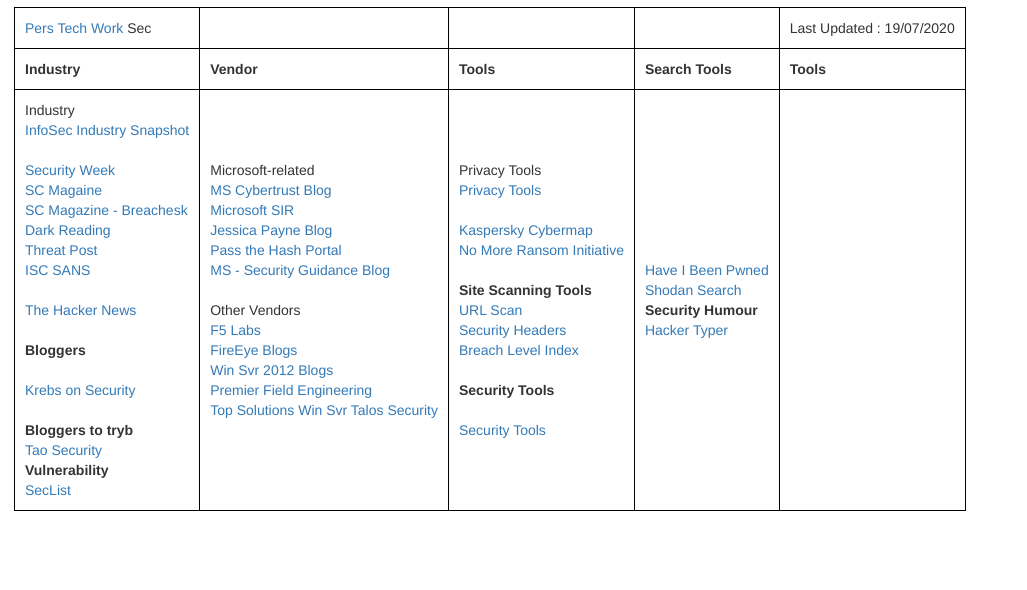
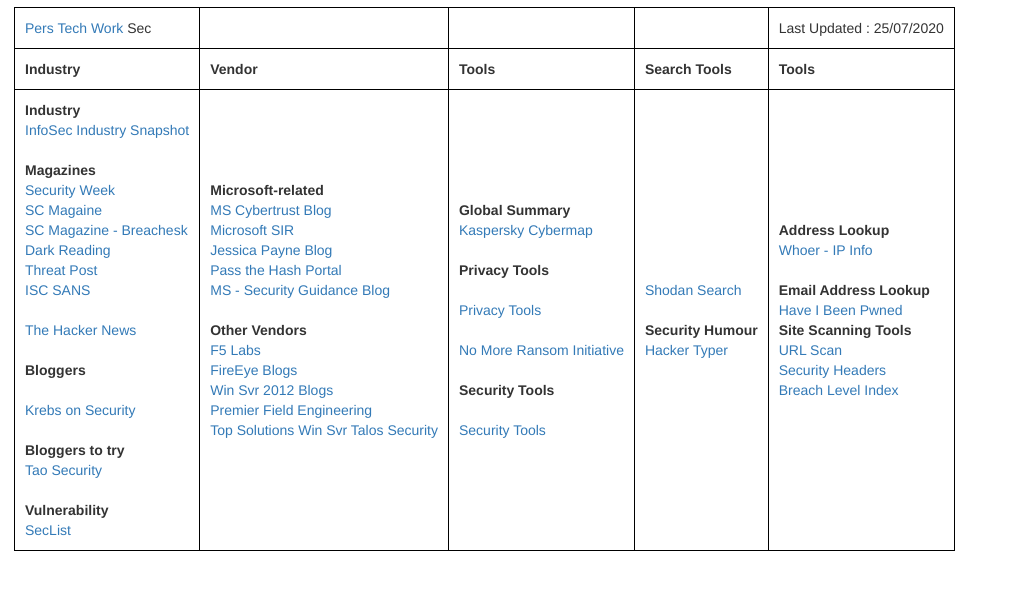
Before and after one commit to chrisstallard-code/chrisstallard-code.github.io, a plain HTML site: page booksec.htm in a window 1280 px wide. Shown: the part 56-646 px from the top of the page, without its empty margins (0-1027 px from the left). Drawn offline with nearby package versions, Linux system fonts and the light colour scheme.

Commit message:
20200725 Updates

```diff
--- a/booksec.htm
+++ b/booksec.htm
@@ -40,7 +40,7 @@
       <td></td>
       <td></td>
       <td align=RIGHT>
-        Last Updated : 19/07/2020
+        Last Updated : 25/07/2020
 
       </td>
 
@@ -58,11 +58,12 @@
 
     </tr>
     <tr>
-      <td >
+      <td>
 
-        Industry<br />
+        <b>Industry</b><br />
         <a href="https://www.infosecindustry.com/" </a>InfoSec Industry Snapshot</a> <br />
         <br />
+        <b>Magazines</b><br />
         <a href="http://www.securityweek.com/">Security Week</a><br />
         <a href="http://www.scmagazine.com/">SC Magaine</a><br />
         <a href="https://www.scmagazine.com/data-breach/section/6939/">SC Magazine - Breachesk</a><br />
@@ -77,45 +78,44 @@
           <a href="http://www.krebsonsecurity.com/" </a>Krebs on Security</a> <br />
           <br />
 
-        <b>Bloggers to tryb</b><br />
+          <b>Bloggers to try</b><br />
           <a href="http://taosecurity.blogspot.com.au/">Tao Security</a><br />
+          <br />
           <b>Vulnerability</b><br />
 
           <a href="http://seclists.org" </a>SecList </a> <br />
       </td>
 
-      <td >
-        Microsoft-related
-        <br />
+      <td>
+        <b>Microsoft-related</b><br />
         <a href="https://blogs.microsoft.com/cybertrust/" </a>MS Cybertrust Blog</a> <br />
         <a href="https://www.microsoft.com/security/sir" </a>Microsoft SIR</a> <br />
         <a href="http://blogs.technet.com/b/jepayne/" </a>Jessica Payne Blog</a> <br />
         <a href="http://www.microsoft.com/pth" </a>Pass the Hash Portal</a> <br />
         <a href="https://blogs.technet.com/b/secguide/" </a>MS - Security Guidance Blog</a> <br />
-        <br /> Other Vendors
         <br />
+        <b>Other Vendors</b><br />
         <a href="https://f5.com/labs" </a>F5 Labs</a> </br />
         <a href="https://www.fireeye.com/blog.html/research/" </a>FireEye Blogs</a> <br />
         <a href="http://blogs.technet.com/b/windowsserver" </a>Win Svr 2012 Blogs</a> <br />
         <a href="http://blogs.technet.com/b/mspfe" </a>Premier Field Engineering</a> <br />
-        <a href="http://blogs.technet.com/b/topsupportsolutions/archive/tags/windows+server" </a>Top Solutions Win Svr</a>
+        <a href="http://blogs.technet.com/b/topsupportsolutions/archive/tags/windows+server" </a>Top Solutions Win
+          Svr</a>
         <a href="https://www.talosintelligence.com/" </a>Talos Security</a> <br />
         <br />
 
       </td>
-      <td >
-        Privacy Tools
+      <td>
+        <b>Global Summary</b><br />
+        <a href="https://cybermap.kaspersky.com">Kaspersky Cybermap</a><br />
+        <br />
+        <b>Privacy Tools</b><br />
         <br />
         <a href="https://www.privacytools.io">Privacy Tools</a><br />
         <br />
-        <a href="https://cybermap.kaspersky.com">Kaspersky Cybermap</a><br />
         <a href="https://www.nomoreransom.org">No More Ransom Initiative</a><br />
         <br />
-        <b>Site Scanning Tools</b><br />
-        <a href="https://urlscan.io/">URL Scan</a><br />
-        <a href="https://securityheaders.com">Security Headers</a><br />
-        <a href="https://breachlevelindex.com/">Breach Level Index</a><br />
-        <br />
+
         <b>Security Tools</b><br /><br />
         <a href="https://sectools.org">Security Tools</a>
 
@@ -123,18 +123,27 @@
         <br />
       </td>
 
-      <td >
+      <td>
 
-        <a href="https://haveibeenpwned.com/">Have I Been Pwned</a>
-        <br />
-        <a href="http://www.shodan.iohnet.com/b/devops/">Shodan Search</a>
+        <a href="http://www.shodan.iohnet.com/b/devops/">Shodan Search</a><br />
         <br />
 
         <b>Security Humour</b><br />
         <a href="https://hackertyper.net/">Hacker Typer</a><br />
       </td>
 
-      <td >
+      <td>
+        <b>Address Lookup</b><br />
+        <a href="https://www.whoer.net">Whoer - IP Info</a><br />
+        <br />
+        <b>Email Address Lookup</b><br />
+        <a href="https://haveibeenpwned.com/">Have I Been Pwned</a><br />
+
+        <b>Site Scanning Tools</b><br />
+        <a href="https://urlscan.io/">URL Scan</a><br />
+        <a href="https://securityheaders.com">Security Headers</a><br />
+        <a href="https://breachlevelindex.com/">Breach Level Index</a><br />
+        <br />
 
       </td>
     </tr>
```
Also changed, not shown: bookpers.htm (+9 -2 lines), booktech.htm (+9 -8 lines). Lines whose indentation alone changed are shown as unchanged.
